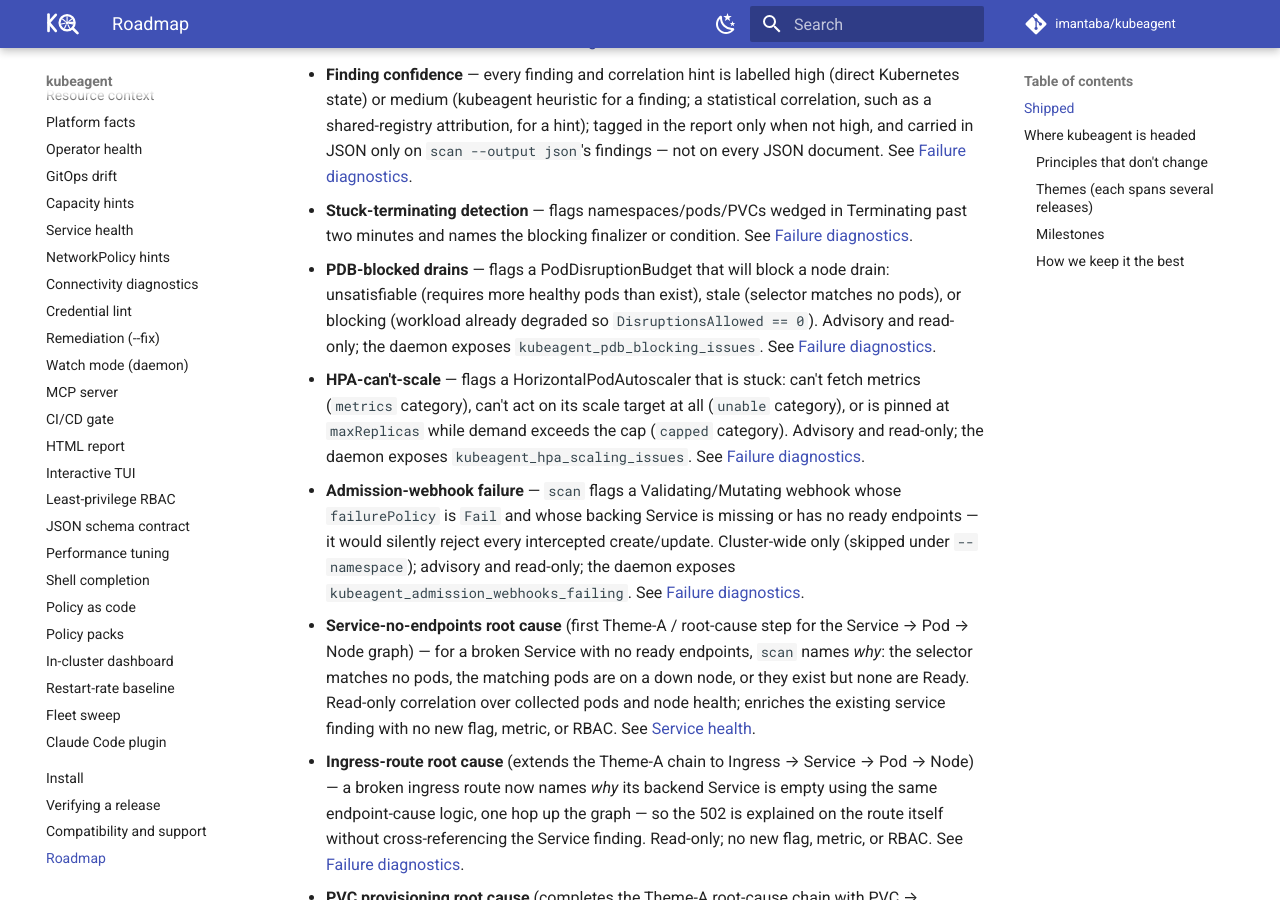
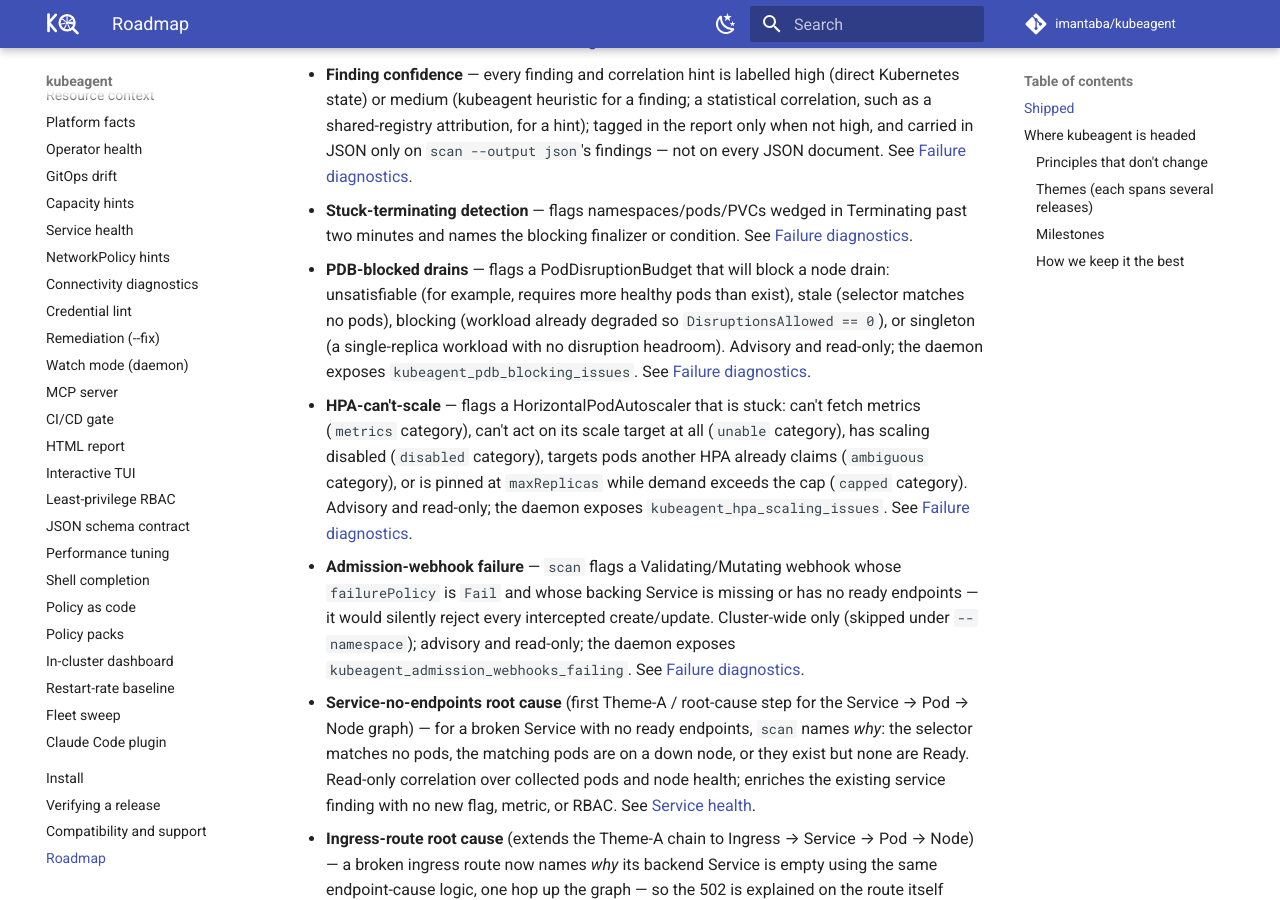
Before and after one commit to imantaba/kubeagent, an MkDocs documentation site: the page built from website/docs/roadmap.md, in a window 1280 px wide and 900 px high, scrolled down 2834 px. Built offline with MkDocs 1.6.1 and Material for MkDocs 9.7.7, drawn with Linux system fonts in a browser that asks for light colours; comment, search, counter and statistics services are not loaded.

Commit message:
docs(roadmap): name all PDB and HPA categories (F4, F5)
pdbhealth.go's Category field has four values (unsatisfiable, stale,
blocking, singleton); the bullet named three, missing singleton, added
by this branch. Its unsatisfiable parenthetical described only one of
that category's three classify() arms, so it is now marked as an
example rather than the definition.

hpahealth.go's Category field has five values (unable, metrics,
disabled, ambiguous, capped); the bullet named three, missing disabled
and ambiguous, both added by this branch. "target" is a different
field's JSON tag, not a category, and is not added here.

Signed-off-by: imantaba <itn.taba@gmail.com>

```diff
--- a/website/docs/roadmap.md
+++ b/website/docs/roadmap.md
@@ -135,16 +135,19 @@
   [Failure diagnostics](features/diagnostics.md).
 
 - **PDB-blocked drains** — flags a PodDisruptionBudget that will block a node
-  drain: unsatisfiable (requires more healthy pods than exist), stale (selector
-  matches no pods), or blocking (workload already degraded so
-  `DisruptionsAllowed == 0`). Advisory and read-only; the daemon exposes
+  drain: unsatisfiable (for example, requires more healthy pods than exist),
+  stale (selector matches no pods), blocking (workload already degraded so
+  `DisruptionsAllowed == 0`), or singleton (a single-replica workload with no
+  disruption headroom). Advisory and read-only; the daemon exposes
   `kubeagent_pdb_blocking_issues`. See [Failure diagnostics](features/diagnostics.md).
 
 - **HPA-can't-scale** — flags a HorizontalPodAutoscaler that is stuck: can't
   fetch metrics (`metrics` category), can't act on its scale target at all
-  (`unable` category), or is pinned at `maxReplicas` while demand exceeds the
-  cap (`capped` category). Advisory and read-only; the daemon exposes
-  `kubeagent_hpa_scaling_issues`. See [Failure diagnostics](features/diagnostics.md).
+  (`unable` category), has scaling disabled (`disabled` category), targets
+  pods another HPA already claims (`ambiguous` category), or is pinned at
+  `maxReplicas` while demand exceeds the cap (`capped` category). Advisory and
+  read-only; the daemon exposes `kubeagent_hpa_scaling_issues`. See
+  [Failure diagnostics](features/diagnostics.md).
 
 - **Admission-webhook failure** — `scan` flags a Validating/Mutating webhook
   whose `failurePolicy` is `Fail` and whose backing Service is missing or has no
```
